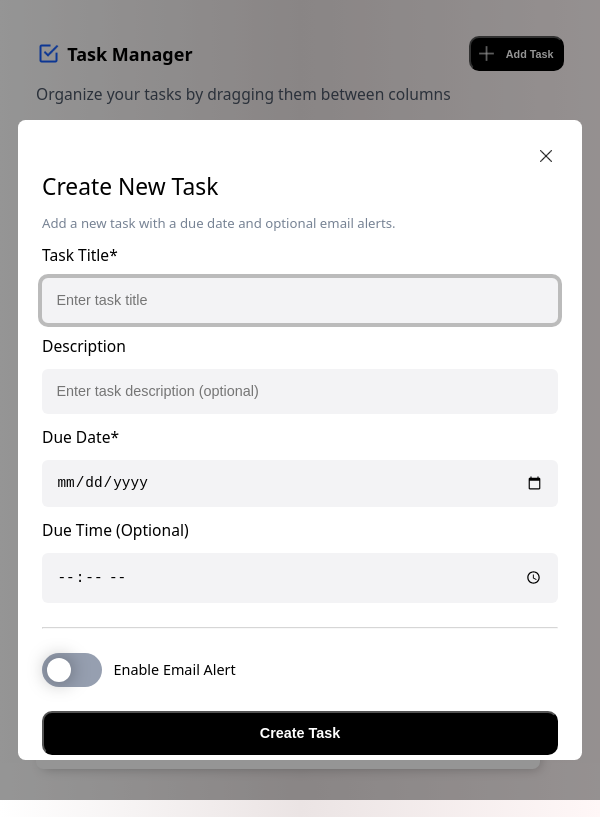
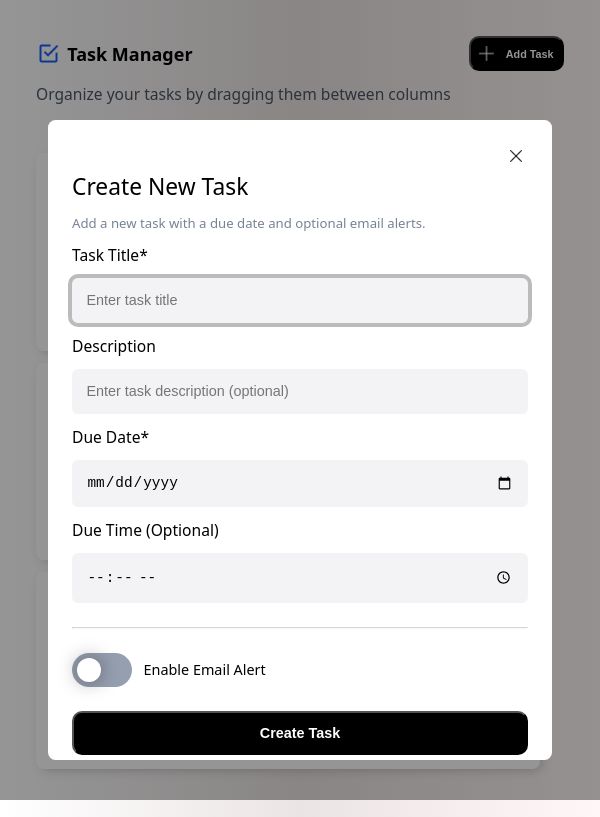
Before and after one commit to l0la960/Task-Manage-React, a React (Vite) app: page / in a window 600 px wide. Both pictures are taken after a click on the button "Add Task". Built offline with nearby package versions, Linux system fonts and the light colour scheme.

Commit message:
scroll bar on mobile and tablet

```diff
--- a/src/components/AlertBox.jsx
+++ b/src/components/AlertBox.jsx
@@ -4,7 +4,7 @@ export default function Alert ({ icon,ref}) {
 return (
 <div className="alert-box-container" id='alert-box-container-id' ref={ref}>
 <div className="alert-box"  id='alert-box-id' >
-<div className="alert-box-icon-container"><img className='icon'  ></img></div>
+<div className="alert-box-icon-container"><img className='icon' ></img></div>
 <div className="alert-box-message-container"> </div>
 </div>
 </div>
--- a/src/index.css
+++ b/src/index.css
@@ -355,7 +355,23 @@ padding: 2rem;
 border-radius: 0.625rem;
 width: 100%;
 height: fit-content;
-max-height: 80vh
+max-height: 80vh;
+}
+
+@media screen and (min-width:320px) and (max-width:450px){
+.form-container {
+overflow-y: scroll;
+scrollbar-color: "";
+scrollbar-width: thin;
+}
+}
+
+@media screen and (min-width:450px) and (max-width:600px){
+.form-container {
+overflow-y: scroll;
+scrollbar-color: "";
+scrollbar-width: thin;
+}
 }
 
 .update-form-container {
@@ -565,11 +581,8 @@ cursor: pointer;
 }
 
 
-@media screen and (min-width:450px) and (max-width:600px){
-  .form-background, .update-form-background {
-padding: 10rem 1.5rem;
-}
-}
+
+
 
 
 .alert-box-container {
```
